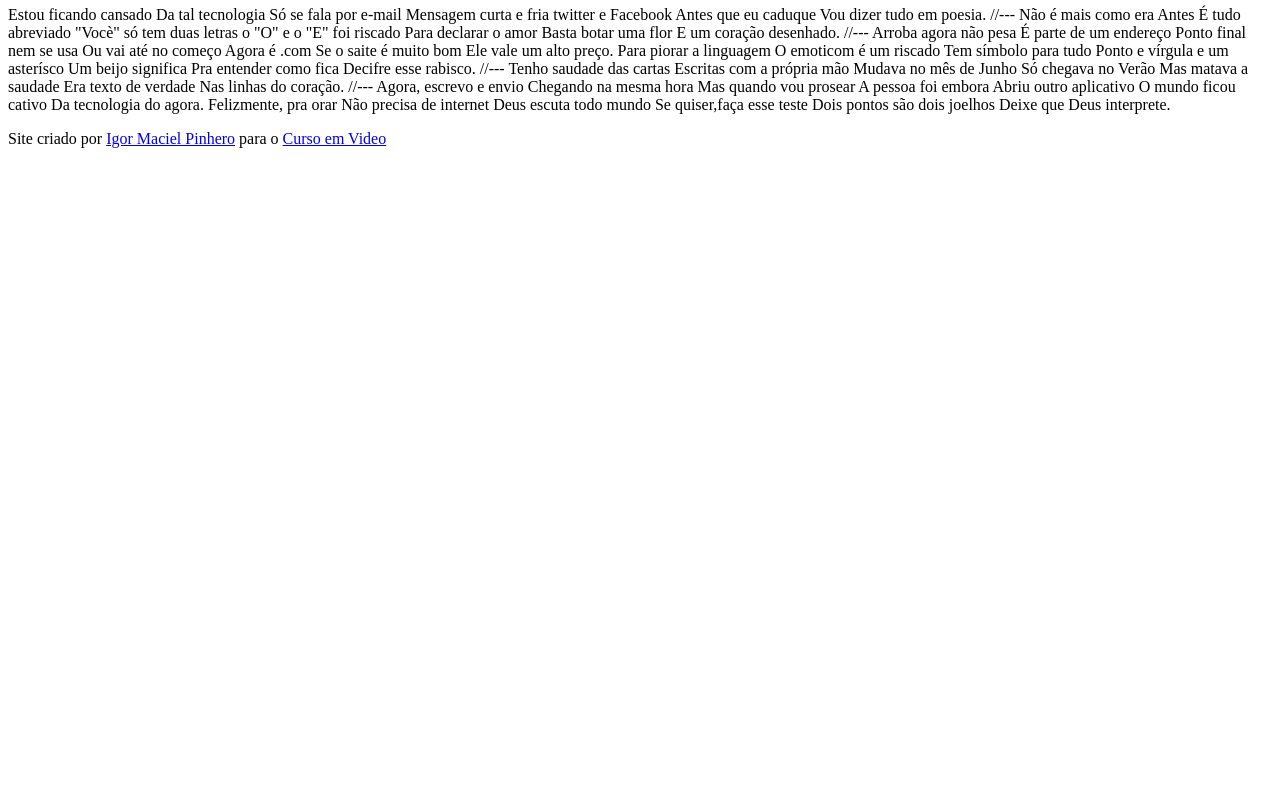
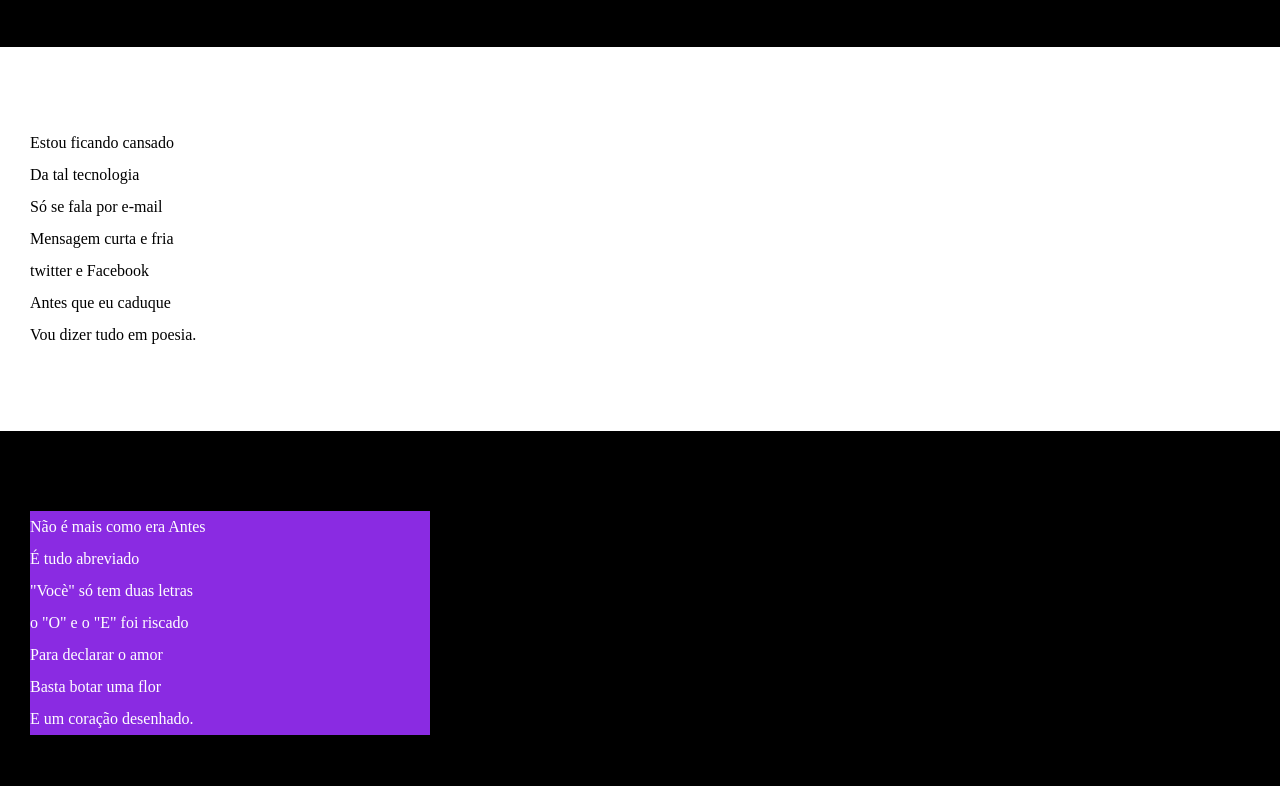
Before and after one commit to igor4022/html-css, a plain HTML site: page Desafios/d001/index.html in a window 1280 px wide. Shown: the part 108-894 px from the top of the page. Before the commit the page ends 800 px from the top, so only its background shows below. Drawn offline with Linux system fonts and the light colour scheme.

Commit message:
atualizei estios e blos do site

```diff
--- /dev/null
+++ b/Desafios/d001/estilo/style.css
@@ -0,0 +1,74 @@
+@charset "UTF-8";
+
+* {
+    margin: 0px;
+    padding: 0px;
+}
+
+html, body {
+    min-height: 100vh;
+    background-color: darkgray;
+}
+
+header{
+    background-color: black;
+    color: white;
+    text-align: center;
+}
+
+header > h1{
+    padding-top: 50px;
+    font-variant: small-capps;
+}
+
+header{
+    padding-bottom: 50px;
+}
+
+header a, footer a{
+    color: white;
+    text-decoration: none;
+    font-weight: bolder;
+}
+
+header a:hover, footer a:hover{
+    text-decoration: underline;
+}
+
+section{
+    padding-top: 10vh;
+    padding-bottom: 10vh;
+    line-height: 2em;
+    padding-left: 30px;
+}
+section.normal{
+    background-color: white;
+    color: black;
+}
+
+section.imagem{
+    background-color: black;
+    color: white;
+}
+
+section.imagem > p{
+    background-color: blueviolet;
+    width: 400px;
+}
+
+
+footer{
+    background-color: black;
+    color: white;
+    text-align: center;
+    padding: 10px;
+}
+
+/*
+
+        ___   _
+        /   '-/  ]           ,,,
+        [  ]=@==============#   ]
+        /_______--]          ,,,    IGOR...(-_-)
+
+*/
--- a/Desafios/d001/index.html
+++ b/Desafios/d001/index.html
@@ -4,6 +4,7 @@
     <meta charset="UTF-8">
     <meta name="viewport" content="width=device-width, initial-scale=1.0">
     <title>Cordel Moderno</title>
+    <link rel="stylesheet" href="estilo/style.css">
 </head>
 <body>
     <header>
@@ -15,68 +16,85 @@
         </p>
     </header>
 
-        Estou ficando cansado
-        Da tal tecnologia
-        Só se fala por e-mail
-        Mensagem curta e fria
-        twitter e Facebook
-        Antes que eu caduque
+    <section class="normal">
+        <p>
+        Estou ficando cansado <br>
+        Da tal tecnologia <br>
+        Só se fala por e-mail <br>
+        Mensagem curta e fria <br>
+        twitter e Facebook <br>
+        Antes que eu caduque <br>
         Vou dizer tudo em poesia.
+        </p>
+    </section>
 
-        //---
 
-        Não é mais como era Antes
-        É tudo abreviado
-        "Vocè" só tem duas letras
-        o "O" e o "E" foi riscado
-        Para declarar o amor
-        Basta botar uma flor
+    <section class="imagem">
+        <p>
+        Não é mais como era Antes <br>
+        É tudo abreviado <br>
+        "Vocè" só tem duas letras <br>
+        o "O" e o "E" foi riscado <br>
+        Para declarar o amor <br>
+        Basta botar uma flor <br>
         E um coração desenhado.
+        </p>
+    </section>
 
-        //---
+    <section class="normal">
+        <p>
+        Arroba agora não pesa <br>
+        É parte de um endereço <br>
+        Ponto final nem se usa <br>
+        Ou vai até no começo <br>
+        Agora é .com <br>
+        Se o saite é muito bom <br>
+        Ele vale um alto preço.
+        </p>
 
-        Arroba agora não pesa
-        É parte de um endereço
-        Ponto final nem se usa
-        Ou vai até no começo
-        Agora é .com
-        Se o saite é muito bom
-        Ele vale um alto preço.
+        <p>
+        Para piorar a linguagem <br>
+        O emoticom é um riscado <br>
+        Tem símbolo para tudo <br>
+        Ponto e vírgula e um asterísco <br>
+        Um beijo significa <br>
+        Pra entender como fica <br>
+        Decifre esse rabisco.
+        </p>
+    </section>
 
-        Para piorar a linguagem
-        O emoticom é um riscado
-        Tem símbolo para tudo
-        Ponto e vírgula e um asterísco
-        Um beijo significa
-        Pra entender como fica
-        Decifre esse rabisco.
+    <section class="imagem">
+        <p>
+        Tenho saudade das cartas <br>
+        Escritas com a própria mão <br>
+        Mudava no mês de Junho <br>
+        Só chegava no Verão <br>
+        Mas matava a saudade <br>
+        Era texto de verdade <br>
+        Nas linhas do coração.
+        </p>
+    </section>
 
-        //---
+    <section class="normal">
+        <p>
+        Agora, escrevo e envio <br>
+        Chegando na mesma hora <br>
+        Mas quando vou prosear <br>
+        A pessoa foi embora <br>
+        Abriu outro aplicativo <br>
+        O mundo ficou cativo <br>
+        Da tecnologia do agora.
+        </p>
 
-        Tenho saudade das cartas
-        Escritas com a própria mão
-        Mudava no mês de Junho
-        Só chegava no Verão
-        Mas matava a saudade
-        Era texto de verdade
-        Nas linhas do coração.
-
-        //---
-
-        Agora, escrevo e envio
-        Chegando na mesma hora
-        Mas quando vou prosear
-        A pessoa foi embora
-        Abriu outro aplicativo
-        O mundo ficou cativo
-        Da tecnologia do agora.
-
-        Felizmente, pra orar
-        Não precisa de internet
-        Deus escuta todo mundo
-        Se quiser,faça esse teste
-        Dois pontos são dois joelhos
+        <p>
+        Felizmente, pra orar <br>
+        Não precisa de internet <br>
+        Deus escuta todo mundo <br>
+        Se quiser,faça esse teste <br>
+        Dois pontos são dois joelhos <br>
         Deixe que Deus interprete.
+        </p>
+    </section>
 
         <footer>
             <p>Site criado por <a href="https://igor4022.github.io" target="_blank">Igor Maciel Pinhero</a> para o <a href="https://www.cursoemvideo.com" target="_blank">Curso em Video</a></a></p>
```
